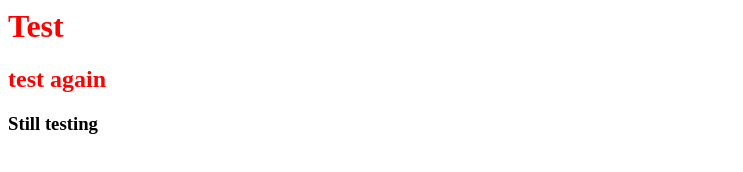
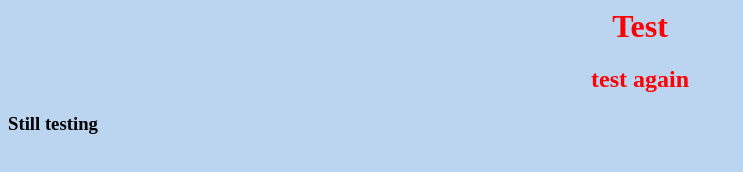
Before and after one commit to DrewPratt/DrewPratt.github.io, a plain HTML site: page index.html in a window 1280 px wide. Shown: the whole page, without its empty margins (0-743 px from the left). Drawn offline with Linux system fonts and the light colour scheme.

Commit message:
CSS Edit
colors, text alignment

```diff
--- a/main.css
+++ b/main.css
@@ -1,3 +1,8 @@
+body{
+    background-color: #bbd4f0;
+}
+
 h1, h2{
     color: #ff0000;
+    text-align: center;
 }
```
